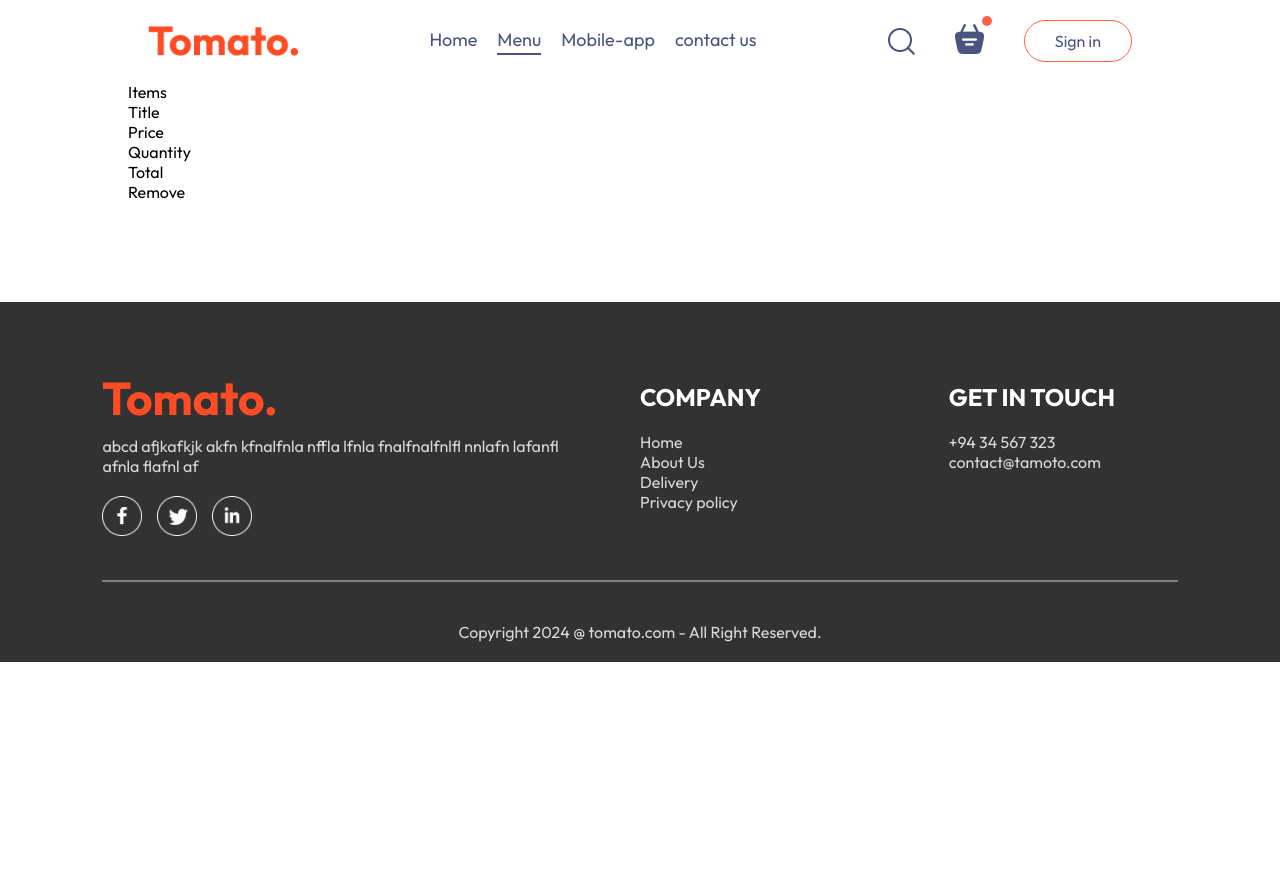
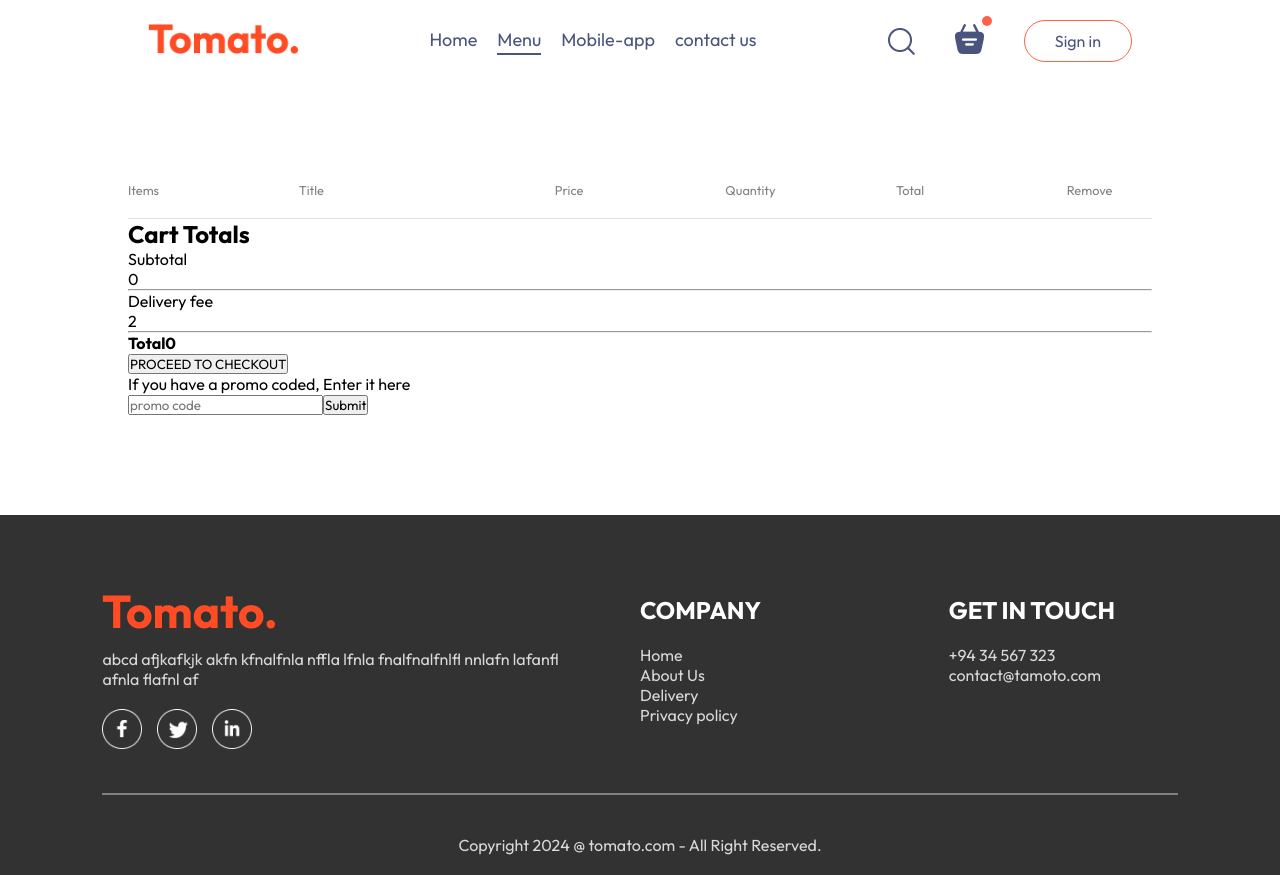
Before and after one commit to JAbasith/food-del, a React (Vite) app in the folder frontend/: page /cart in a window 1280 px wide. Before the commit the page ends 800 px from the top, so only its background shows below. Built offline with nearby package versions, Linux system fonts and the light colour scheme.

Commit message:
start cart page

```diff
--- a/frontend/src/components/Navbar/Navbar.jsx
+++ b/frontend/src/components/Navbar/Navbar.jsx
@@ -9,7 +9,7 @@
 
   return (
     <div className='navbar'>
-      <img src={assets.logo} alt="assets.logo photo" className='logo'/>
+      <Link to='/'><img src={assets.logo} alt="assets.logo photo" className='logo'/></Link>
       <ul className="navbar-menu">
         <Link to='/' onClick={()=>setMenu("home")} className={menu=="home"?"active":""}>Home</Link>
         {/* added explore menu id in the explore menu.jsx */}
@@ -20,7 +20,7 @@
       <div className="navbar-right">
          <img src={assets.search_icon} alt=""/>
         <div className="navbar-search-icon">
-          <img src={assets.basket_icon} alt="" />
+          <Link to='/cart'><img src={assets.basket_icon} alt="" /></Link>
           <div className="dot"></div>
         </div>
         <button onClick={()=>setShowLogin(true)} >Sign in</button>
--- a/frontend/src/pages/Cart/Cart.css
+++ b/frontend/src/pages/Cart/Cart.css
@@ -0,0 +1,31 @@
+.cart{
+    margin-top: 100px;
+}
+
+.cart-items-title{
+    display: grid;
+    grid-template-columns: 1fr 1.5fr 1fr 1fr 1fr 0.5fr;
+    align-items: center;
+    color: grey;
+    font-size: max(1vw,12px);
+}
+
+.cart-items-item{
+    margin: 10px 0px;
+    color: black;
+}
+
+.cart-items-item img{
+    width: 50px;
+
+}
+
+.cart hr{
+    height: 1px;
+    background-color: #e2e2e2;
+    border: none;
+}
+
+.cart-items-item{
+    cursor: pointer;
+}
--- a/frontend/src/pages/Cart/Cart.jsx
+++ b/frontend/src/pages/Cart/Cart.jsx
@@ -6,9 +6,10 @@
 
 const Cart = () => {
 
-  const {cardItems, food_list, removeFromCart} = useContext(StoreContext);
+  const {cartItems, food_list, removeFromCart} = useContext(StoreContext);
 
   return (
+    <div>
       <div className='cart'>
         <div className="cart-items">
           <div className="cart-items-title">
@@ -20,7 +21,59 @@
             <p>Remove</p>
           </div>
         </div>
+        <br />
+        <hr />
+        {food_list.map((item,index)=>{
+            if(cartItems[item._id]>0)
+            {
+              return(
+                <div>
+                  <div className='cart-items-title cart-items-item'>
+                    <img src={item.image} alt="" />
+                    <p>{item.name}</p>
+                    <p>${item.price}</p>
+                    <p>{cartItems[item._id]}</p>
+                    <p>${item.price*cartItems[item._id]}</p>
+                    <p onClick={()=>removeFromCart(item._id)} className='cross'>x</p>
+                  </div>
+                  <hr />
+                </div>
 
+              )
+            }
+      })}
+    </div>
+      <div className='cart-bottom'>
+        <div className="cart-total">
+          <h2>Cart Totals</h2>
+          <div>
+            <div className="cart-total-details">
+              <p>Subtotal</p>
+              <p>{0}</p>
+            </div>
+            <hr />
+            <div className="cart-total-details">
+              <p>Delivery fee</p>
+              <p>{2}</p>
+            </div>
+            <hr />
+            <div className="cart-total-details">
+              <b>Total</b>
+              <b>{0}</b>
+            </div>
+          </div>
+          <button>PROCEED TO CHECKOUT</button>
+        </div>
+        <div className="cart-promocode">
+          <div>
+            <p>If you have a promo coded, Enter it here</p>
+            <div className='cart-promocode-input'>
+              <input type="text" name="" placeholder='promo code' />
+              <button>Submit</button>
+            </div>
+          </div>
+        </div>
+      </div>
     </div>
   )
 }
```
Lines whose indentation alone changed are shown as unchanged.
